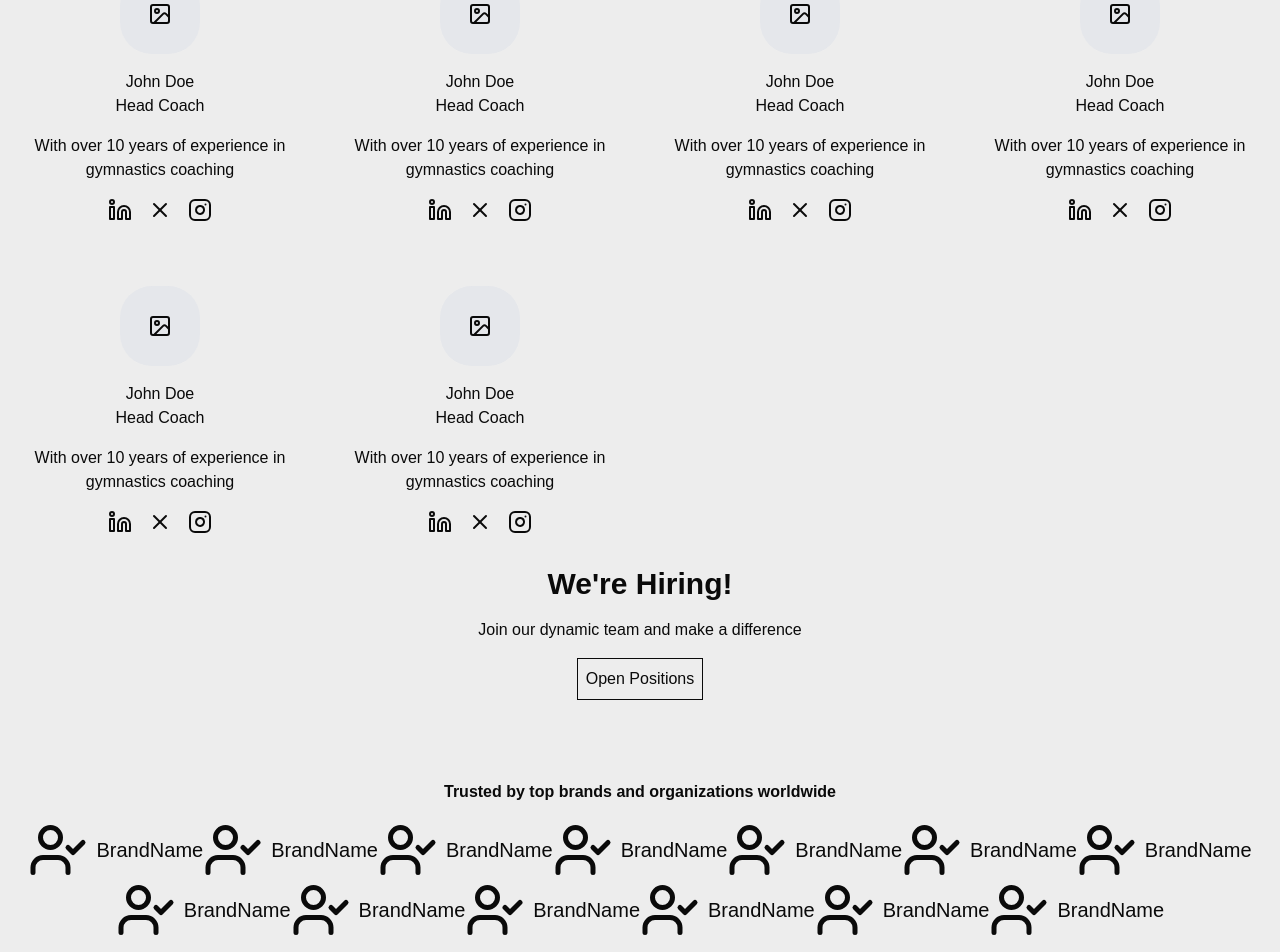
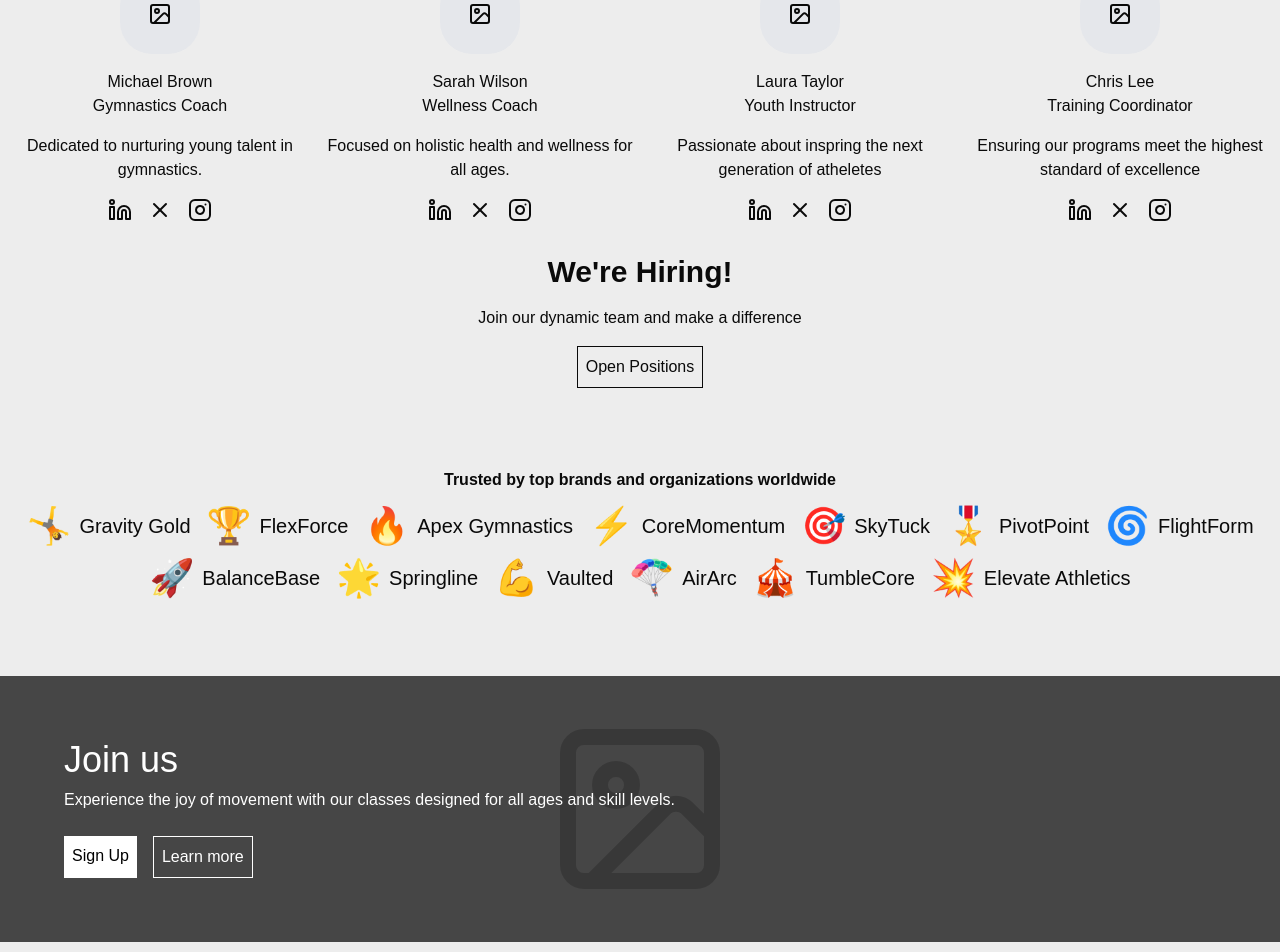
Before and after one commit to lloladin123/GymnasticsSaaS, a Next.js app: page /aboutUs in a window 1280 px wide. Shown: the part 1220-2172 px from the top of the page. Built offline with nearby package versions, Linux system fonts and the light colour scheme.

Commit message:
Refractor: Added proper text, icons etc, added key values to mapping functions to avoid errors.

```diff
--- a/app/aboutUs/OurTeam.tsx
+++ b/app/aboutUs/OurTeam.tsx
@@ -14,61 +14,51 @@ const Teammembers: ITeamMember[] = [
     image: <Image />,
     name: "John Doe",
     title: "Head Coach",
-    description: "With over 10 years of experience in gymnastics coaching",
+    description: "With over 10 years of experience in gymnastics coaching.",
   },
   {
     image: <Image />,
-    name: "John Doe",
-    title: "Head Coach",
-    description: "With over 10 years of experience in gymnastics coaching",
+    name: "Jane Smith",
+    title: "Fitness Instructor",
+    description:
+      "Specializing in senior fitness and adaptive training programs.",
   },
   {
     image: <Image />,
-    name: "John Doe",
-    title: "Head Coach",
-    description: "With over 10 years of experience in gymnastics coaching",
+    name: "Mark Johnson",
+    title: "Cycling Coach",
+    description: "Expert in uni cycling with a passion for teaching.",
   },
   {
     image: <Image />,
-    name: "John Doe",
-    title: "Head Coach",
-    description: "With over 10 years of experience in gymnastics coaching",
+    name: "Emily Davis",
+    title: "Step Instructor",
+    description: "Bringing energy and enthusiasm to every step class.",
   },
   {
     image: <Image />,
-    name: "John Doe",
-    title: "Head Coach",
-    description: "With over 10 years of experience in gymnastics coaching",
+    name: "Michael Brown",
+    title: "Gymnastics Coach",
+    description: "Dedicated to nurturing young talent in gymnastics.",
   },
   {
     image: <Image />,
-    name: "John Doe",
-    title: "Head Coach",
-    description: "With over 10 years of experience in gymnastics coaching",
+    name: "Sarah Wilson",
+    title: "Wellness Coach",
+    description: "Focused on holistic health and wellness for all ages.",
   },
   {
     image: <Image />,
-    name: "John Doe",
-    title: "Head Coach",
-    description: "With over 10 years of experience in gymnastics coaching",
+    name: "Laura Taylor",
+    title: "Youth Instructor",
+    description: "Passionate about inspring the next generation of atheletes",
   },
   {
     image: <Image />,
-    name: "John Doe",
-    title: "Head Coach",
-    description: "With over 10 years of experience in gymnastics coaching",
-  },
-  {
-    image: <Image />,
-    name: "John Doe",
-    title: "Head Coach",
-    description: "With over 10 years of experience in gymnastics coaching",
-  },
-  {
-    image: <Image />,
-    name: "John Doe",
-    title: "Head Coach",
-    description: "With over 10 years of experience in gymnastics coaching",
+    name: "Chris Lee",
+    title: "Training Coordinator",
+    description:
+      "Ensuring our programs meet the highest standard of excellence",
   },
 ];
 
@@ -82,7 +72,7 @@ const OurTeam = () => {
       </div>
       <div className="flex flex-row flex-wrap gap-y-16">
         {Teammembers.map((label, index) => (
-          <div className="grid grid-rows w-1/4 place-items-center">
+          <div key={index} className="grid grid-rows w-1/4 place-items-center">
             <div className="grid grid-rows place-items-center gap-4 text-center">
               <div className="bg-gray-200 w-20 h-20  rounded-4xl flex items-center justify-center">
                 {label.image}
--- a/app/aboutUs/Trusted.tsx
+++ b/app/aboutUs/Trusted.tsx
@@ -1,25 +1,24 @@
-import { Icon, UserCheck } from "lucide-react";
-import React, { JSX } from "react";
+import React from "react";
 
 interface ITrustedIcon {
-  icon: JSX.Element;
+  icon: string;
   name: string;
 }
 
 const TrustedIcons: ITrustedIcon[] = [
-  { icon: <UserCheck className="w-15 h-15"></UserCheck>, name: "BrandName" },
-  { icon: <UserCheck className="w-15 h-15"></UserCheck>, name: "BrandName" },
-  { icon: <UserCheck className="w-15 h-15"></UserCheck>, name: "BrandName" },
-  { icon: <UserCheck className="w-15 h-15"></UserCheck>, name: "BrandName" },
-  { icon: <UserCheck className="w-15 h-15"></UserCheck>, name: "BrandName" },
-  { icon: <UserCheck className="w-15 h-15"></UserCheck>, name: "BrandName" },
-  { icon: <UserCheck className="w-15 h-15"></UserCheck>, name: "BrandName" },
-  { icon: <UserCheck className="w-15 h-15"></UserCheck>, name: "BrandName" },
-  { icon: <UserCheck className="w-15 h-15"></UserCheck>, name: "BrandName" },
-  { icon: <UserCheck className="w-15 h-15"></UserCheck>, name: "BrandName" },
-  { icon: <UserCheck className="w-15 h-15"></UserCheck>, name: "BrandName" },
-  { icon: <UserCheck className="w-15 h-15"></UserCheck>, name: "BrandName" },
-  { icon: <UserCheck className="w-15 h-15"></UserCheck>, name: "BrandName" },
+  { icon: "🤸", name: "Gravity Gold" },
+  { icon: "🏆", name: "FlexForce" },
+  { icon: "🔥", name: "Apex Gymnastics" },
+  { icon: "⚡", name: "CoreMomentum" },
+  { icon: "🎯", name: "SkyTuck" },
+  { icon: "🎖️", name: "PivotPoint" },
+  { icon: "🌀", name: "FlightForm" },
+  { icon: "🚀", name: "BalanceBase" },
+  { icon: "🌟", name: "Springline" },
+  { icon: "💪", name: "Vaulted" },
+  { icon: "🪂", name: "AirArc" },
+  { icon: "🎪", name: "TumbleCore" },
+  { icon: "💥", name: "Elevate Athletics" },
 ];
 
 const Trusted = () => {
@@ -28,10 +27,13 @@ const Trusted = () => {
       <span className="font-black">
         Trusted by top brands and organizations worldwide
       </span>
-      <div className="flex flex-row justify-center items-center flex-wrap">
+      <div className="flex flex-row justify-center items-center flex-wrap gap-4">
         {TrustedIcons.map((label, index) => (
-          <div className="flex flex-row space-x-2 justify-center items-center">
-            {label.icon}
+          <div
+            key={index}
+            className="flex flex-row space-x-2 justify-center items-center"
+          >
+            <span className="text-4xl leading-none">{label.icon}</span>
             <span className="text-xl">{label.name}</span>
           </div>
         ))}
--- a/components/BackgroundOverlay.tsx
+++ b/components/BackgroundOverlay.tsx
@@ -1,5 +1,3 @@
-import { Image } from "lucide-react";
-import Link from "next/link";
 import React, { JSX } from "react";
 
 interface BackgroundOverlayProps {
```
